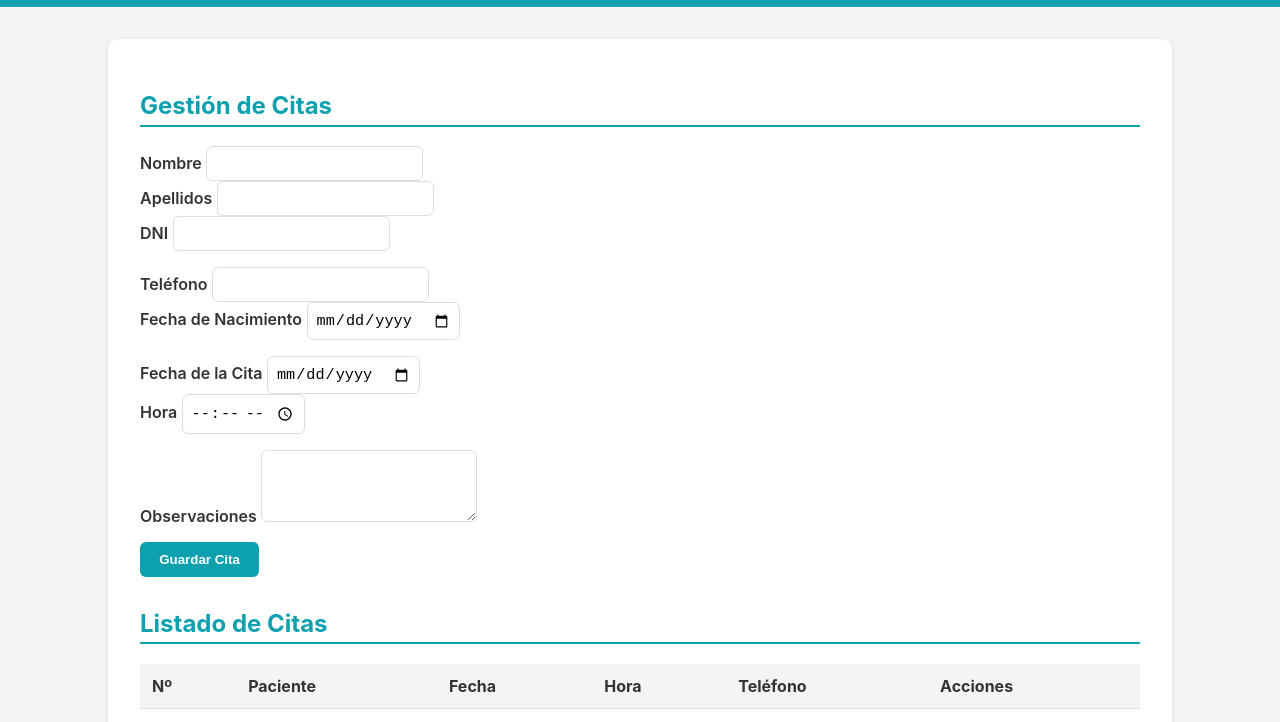
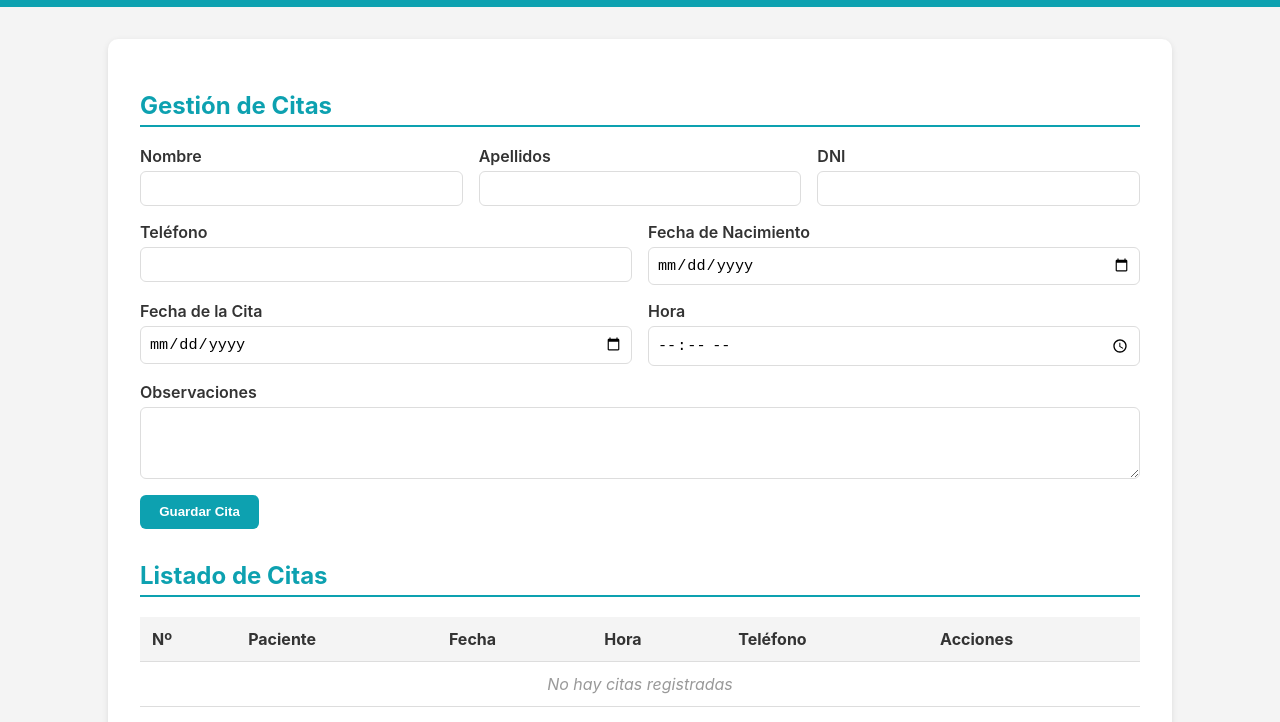
Before and after one commit to krauserDev/Clinica-Dental, a plain HTML site: page index.html in a window 1280 px wide. Shown: the part 75-797 px from the top of the page. Drawn offline with Linux system fonts and the light colour scheme.

Commit message:
Update styles.css

```diff
--- a/styles.css
+++ b/styles.css
@@ -48,13 +48,13 @@ form {
     margin-bottom: 2rem;
 }
 
-.row {
+.filas {
     display: flex;
     flex-wrap: wrap;
     gap: 1rem;
 }
 
-.field {
+.campos {
     flex: 1;
     min-width: 180px;
     display: flex;
```
